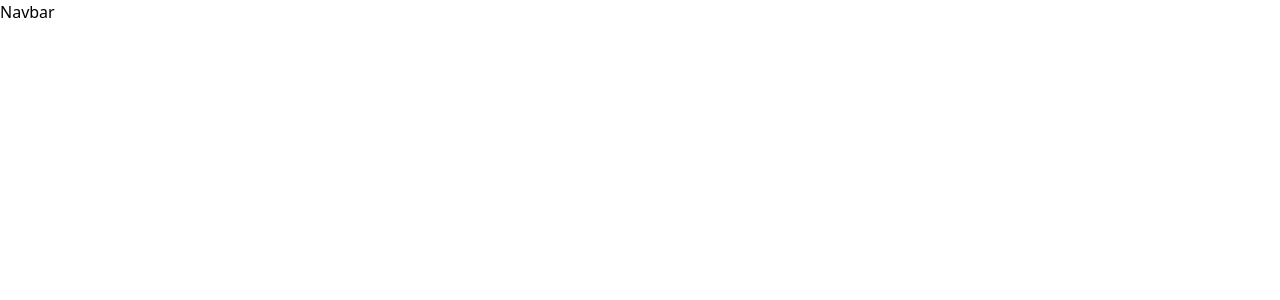
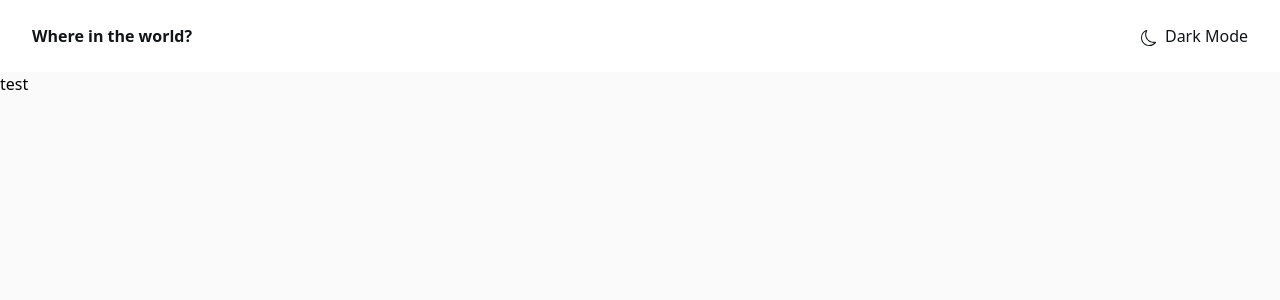
Before and after one commit to earthtobishop/rest-countries, a Next.js app: page / in a window 1280 px wide. Shown: the top 300 px of the page. Built offline with nearby package versions, Linux system fonts and the light colour scheme.

Commit message:
Create Navbar

```diff
--- a/components/Navbar.js
+++ b/components/Navbar.js
@@ -1,5 +1,17 @@
+import { BsMoon } from "react-icons/bs";
+
 function Navbar() {
-  return <div>Navbar</div>;
+  return (
+    <nav className="bg-[#ffffff] text-[#111517] py-6 px-8 flex justify-between">
+      <h1 className="font-extrabold">Where in the world?</h1>
+      <div className="flex gap-2 items-center">
+        <div>
+          <BsMoon style={{ display: "inline" }} />
+        </div>
+        <div>Dark Mode</div>
+      </div>
+    </nav>
+  );
 }
 
 export default Navbar;
--- a/components/Page.js
+++ b/components/Page.js
@@ -10,7 +10,7 @@ function Page({ title, children }) {
       <header>
         <Navbar />
       </header>
-      <main>{children}</main>
+      <main className="bg-[#fafafa] h-screen">{children}</main>
     </>
   );
 }
--- a/package.json
+++ b/package.json
@@ -11,7 +11,8 @@
   "dependencies": {
     "next": "12.3.0",
     "react": "18.2.0",
-    "react-dom": "18.2.0"
+    "react-dom": "18.2.0",
+    "react-icons": "^4.4.0"
   },
   "devDependencies": {
     "autoprefixer": "^10.4.11",
--- a/pages/index.js
+++ b/pages/index.js
@@ -1,7 +1,11 @@
 import Page from "../components/Page";
 
 function HomePage() {
-  return <Page title="Rest Countries"></Page>;
+  return (
+    <Page title="Rest Countries">
+      <div>test</div>
+    </Page>
+  );
 }
 
 export default HomePage;
```
Also changed, not shown: 1 other file (tests, documents, lock files or other folders).
